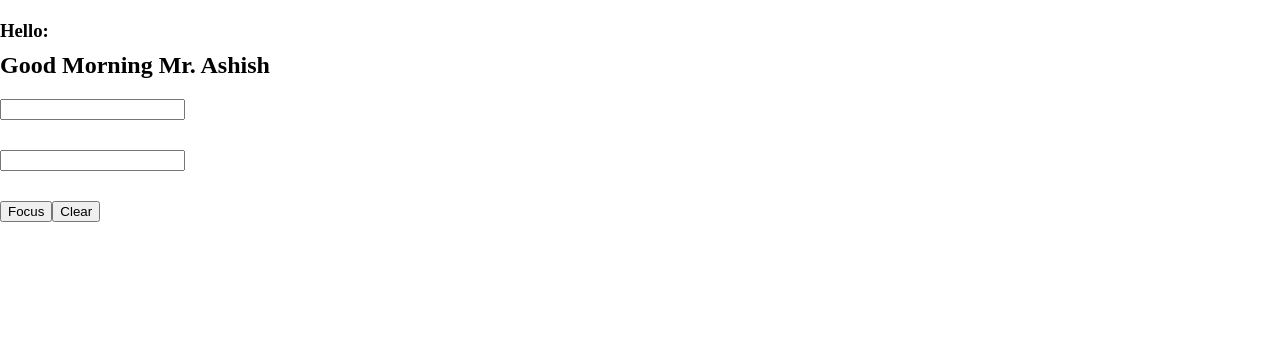
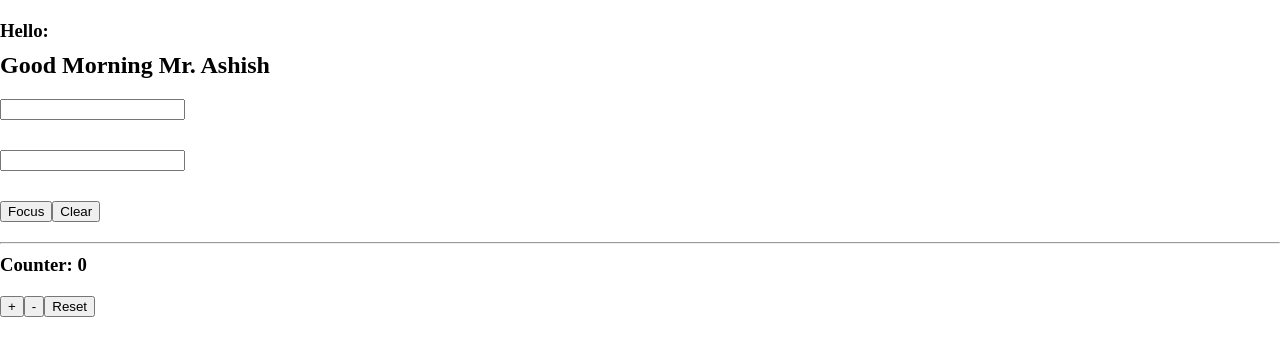
Before and after one commit to ashucj17/react-hooks, a React (Vite) app: page / in a window 1280 px wide. Shown: the top 356 px of the page. Built offline with nearby package versions, Linux system fonts and the light colour scheme.

Commit message:
useReducer()

```diff
--- a/src/App.jsx
+++ b/src/App.jsx
@@ -7,6 +7,7 @@ import MyUseEffect from './Hooks/UseEffect/MyUseEffect'
 import MyUseRef from './Hooks/UseRef/MyUseRef'
 import Parent from './Hooks/UseRef/Parent'
 import { UserContext, UserContextProvider } from './Context/UserContext'
+import Counter from './Hooks/UseReducer/Counter'
 
 
 
@@ -32,6 +33,7 @@ function App() {
       <UserContextProvider userDetails={{name , setName,user, setUser}}>
       <Parent />
       </UserContextProvider>
+      <Counter/>
     </>
   )
 }
--- /dev/null
+++ b/src/Hooks/UseReducer/Counter.jsx
@@ -0,0 +1,40 @@
+import React, { useReducer } from 'react'
+
+const initialState = {count: 0}
+
+const reducer = (state, actions) =>{
+        switch(actions.type){
+            case 'increment':
+            return {count: state.count + 1 };
+
+            case 'decrement':
+            return {count: state.count - 1 };
+
+            case 'reset':
+            return {count: 0};
+
+            default: return state;
+        }
+}
+
+
+const Counter = () => {
+
+    const [state, dispatch]  = useReducer(reducer, initialState)
+  return (
+    <div>
+        <h3>Counter: {state.count}</h3>
+        <button onClick={()=>{
+            dispatch({type: 'increment'})
+        }}>+</button>
+        <button onClick={()=>{
+            dispatch({type: 'decrement'})
+        }}>-</button>
+        <button onClick={()=>{
+            dispatch({type: 'reset'})
+        }}>Reset</button>
+    </div>
+  )
+}
+
+export default Counter
--- a/src/Hooks/UseRef/Parent.jsx
+++ b/src/Hooks/UseRef/Parent.jsx
@@ -31,6 +31,7 @@ const Parent = () => {
         <button onClick={()=>{
             inputEle.current.clearInput()
         }}>Clear</button>
+        <hr/>
     </div>
   )
 }
```
